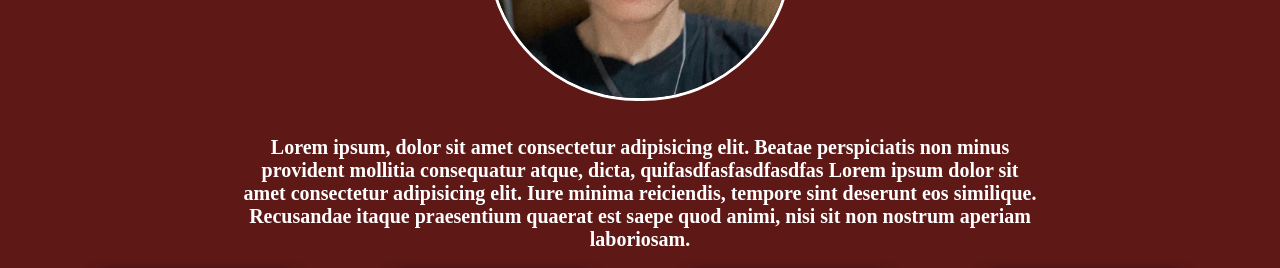
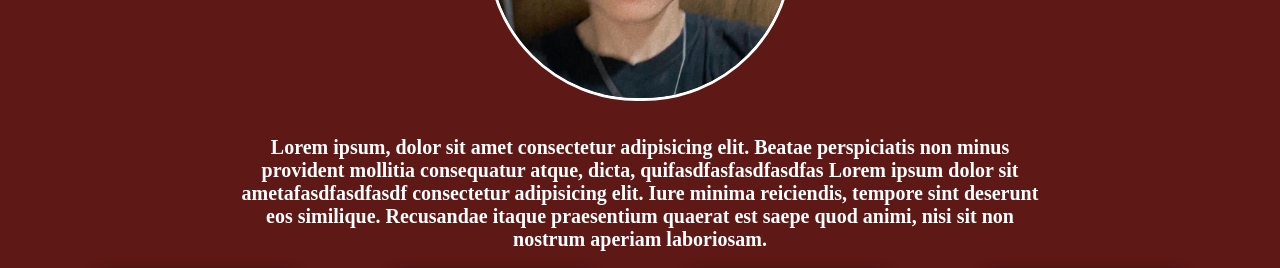
Before and after one commit to GaabFelx/KungLife, a plain HTML site: page Site Institucional/0. HomePage/index.html in a window 1280 px wide. Shown: the part 1685-1953 px from the top of the page. Drawn offline with Linux system fonts and the light colour scheme.

Commit message:
Alterações Code

```diff
--- a/Site Institucional/0. HomePage/index.html
+++ b/Site Institucional/0. HomePage/index.html
@@ -182,7 +182,7 @@
                 <span class="text_sobreMim">
                     Lorem ipsum, dolor sit amet consectetur adipisicing elit. Beatae perspiciatis non minus provident
                     mollitia consequatur atque, dicta, quifasdfasfasdfasdfas
-                    Lorem ipsum dolor sit amet consectetur adipisicing elit. Iure minima reiciendis, tempore sint
+                    Lorem ipsum dolor sit ametafasdfasdfasdf consectetur adipisicing elit. Iure minima reiciendis, tempore sint
                     deserunt eos similique. Recusandae itaque praesentium quaerat est saepe quod animi, nisi sit non
                     nostrum aperiam laboriosam.
                 </span>
```
